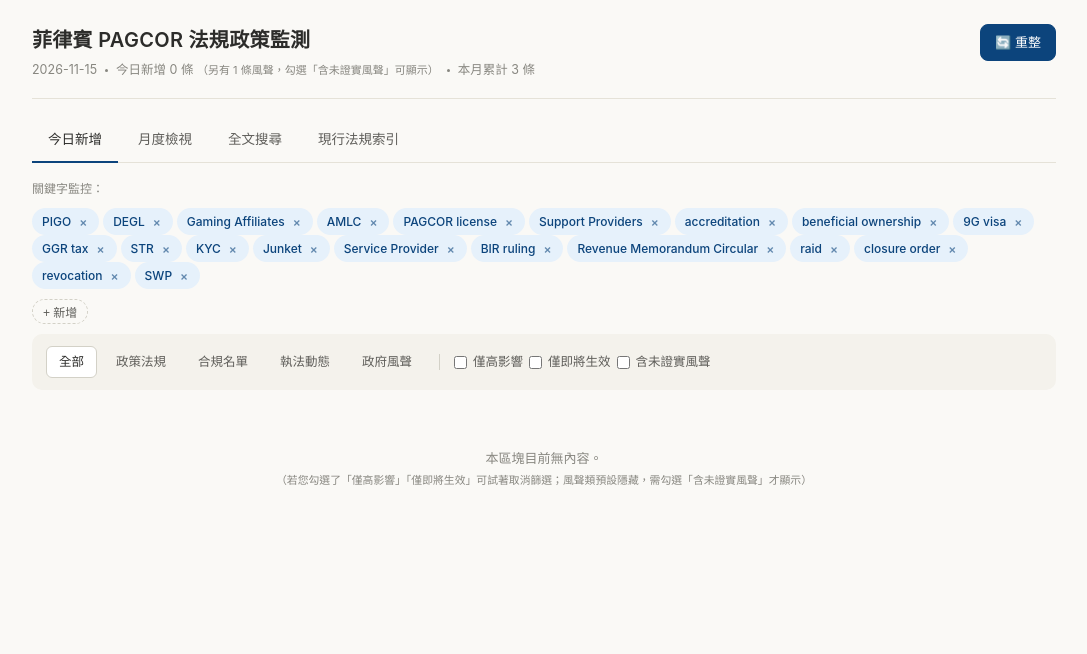
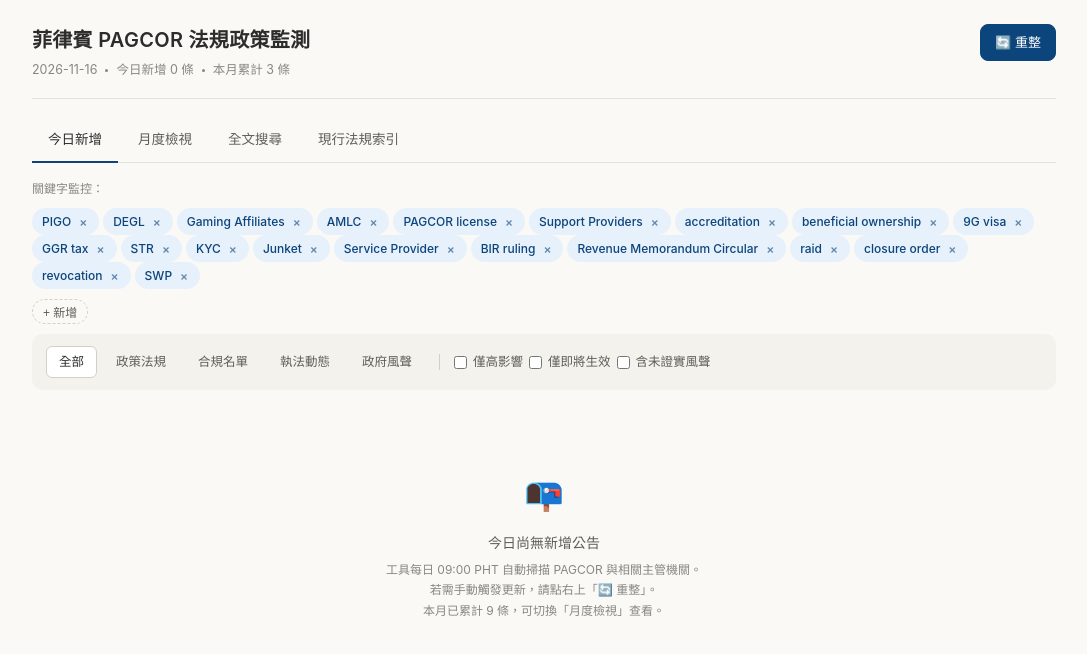
Before and after one commit to yu-uu00/Regulatory-and-Policy-Monitoring-for-PAGCOR-PH, a plain HTML site: page index.html in a window 1280 px wide. Shown: the whole page, without its empty margins (96-1183 px from the left). Drawn offline with Linux system fonts and the light colour scheme.

Commit message:
Daily update 2026-11-16

```diff
--- a/index.html
+++ b/index.html
@@ -2890,8 +2890,9 @@ const ACTIVE_LAWS = [
     {title_zh:"✅ 最高法院POGO資產民事沒收規則（已生效，2026-08-24 起）",title_en:"SC Rule on the Civil Forfeiture of POGO-Related Assets (A.M. No. 25-11-29-SC, Effective Aug 24)",effective_date:"2026-08-24（已生效）",cited_card:"20260812-001",areas:["enforcement","corporate_structure"]}
   ]}
 ];
-const TODAY = "2026-11-15";
+const TODAY = "2026-11-16";
 const CURRENT_MONTH = "2026-11";
+// 2026-11-16 輕量掃描（涵蓋11/15-11/16）：本次無新增卡片。掃描PAGCOR/AMLC/BIR/BI/SEC/DOF/DOJ/DICT-NPC-CICC/DOLE/BSP/PNP-NBI-PAOCC/CEZA-APECO-AFAB/Senate-House/Supreme Court及AGB/GGRAsia/IAG(asgam.com)/Inquirer/Rappler/Manila Bulletin/BusinessWorld/Tribune/PNA等來源；候選項目查證後排除：Inquirer「6 foreigners face deportation over alleged online fraud, gambling」屬既有卡片；DZRH「NBI nabs 234 in largest anti-POGO operations of 2026」及NBI傳喚三寶顏西布加官員屬既有卡片；BI遣返115人屬既有20261107-001；PTV「PNP: 1,245 nabbed in e-sabong crackdown」為2023-08舊聞；PAGCOR Q3營收下滑（Rappler/asgam/iGaming Expert）屬既有20261109-001；PAGCOR 12月推出牌照驗證App屬既有卡片；參眾院博彩廣告禁令/線上博彩禁令法案搜尋結果均為舊聞；igamingexpert/GGRAsia/Rappler原文無法讀取（4xx）；BusinessWorld 11/05 CoA稱PAGCOR相關網站接受境外投注（bworldonline.com/the-nation/2026/11/05/791855），原文及Magzter版本仍無法讀取、待確認；未發現11/15-11/16新的PAGCOR/AMLC/BIR/SEC/BSP/BI博彩相關文件、議會動態或執法行動
 // 2026-11-15 輕量掃描（涵蓋11/14-11/15）：新增1張卡片（PAGCOR就疑似NDRP限制入場名單外洩發布公告、稱暫無新入侵證據，Focus Gaming News 11/13，20261115-001，核實前次待確認項目）。掃描PAGCOR/AMLC/BIR/BI/SEC/DOF/DOJ/DICT-NPC-CICC/DOLE/BSP/PNP-NBI-PAOCC/CEZA-APECO-AFAB/Senate-House/Supreme Court及AGB/GGRAsia/IAG(asgam.com)/Inquirer/Philstar/Manila Times/BusinessWorld/Tribune/PNA等來源；iGaming Expert/iGaming Express NDRP報導原文仍無法讀取，改以Focus Gaming News核實；候選項目查證後排除：AGB菲律賓頁最新稿仍為11/07；Atong Ang Interpol紅色通緝為2026-04/05舊聞；Inquirer「Flawed, PAOCC says of Manila Pogo hub raid」研判為2024舊聞；BI遣返115人屬既有20261107-001；DOF線上博彩excise tax屬既有20261110-002；Tribune 11/12 PNP尋找緬甸詐騙據點受困菲人屬海外詐騙非博彩監理；BSP電子錢包、參眾院博彩法案搜尋結果均為舊聞；BusinessWorld 11/05 CoA稱PAGCOR相關網站接受境外投注，原文仍未取得、待確認；未發現11/14-11/15新的AMLC/BIR/SEC/BSP/BI博彩相關文件、議會動態或執法行動
 // 2026-11-14 輕量掃描（涵蓋11/13-11/14）：本次無新增卡片。掃描PAGCOR/AMLC/BIR/BI/SEC/DOF/DOJ/DICT-NPC-CICC/DOLE/BSP/PNP-NBI-PAOCC/CEZA-APECO-AFAB/Senate-House/Supreme Court及AGB/GGRAsia/IAG(asgam.com)/Inquirer/Rappler/Manila Bulletin/Manila Times/BusinessWorld/Tribune/PNA等來源；候選項目查證後排除：focusgn「Philippine bettors demand NBI probe into unpaid jackpots」（8名玩家就線上平台Lucky Spin未付PHP40-50億彩金向NBI陳情，無案號、平台未具名）發布於11/02且非本次範圍；astig.ph P433M彩金NBI投訴為2026-09-30舊聞；Manila Times 11/13 Casino Plus與Evolution合作屬企業新聞；DZRH馬卡蒂POGO據點5女被捕屬既有10月事件；BI遣返115人屬既有20261107-001；Q3 GGR報導屬既有20261109-001；BSP電子錢包博彩管制、參院AML法案搜尋結果均為舊聞；BusinessWorld 11/05 CoA稱PAGCOR相關網站接受境外投注，原文仍未取得、待確認；未發現11/13-11/14新的PAGCOR/AMLC/BIR/SEC/BSP/BI博彩相關文件、議會動態或執法行動
 // 2026-11-13 輕量掃描（涵蓋11/12-11/13，另補錄前次漏收2則）：新增2張卡片（NPC證實收到PAGCOR等10機關個資外洩通報、NPC Circular No. 16-03，Newsbytes 11/10，20261113-001；參院聽證Hontiveros促DFA阻止游擊式POGO濫用免簽、NBI稱三寶顏西布加291人中87人免簽入境，Journal News 11/07，20261113-002）。掃描PAGCOR/AMLC/BIR/BI/SEC/DOF/DOJ/DICT-NPC-CICC/DOLE/BSP/PNP-NBI-CIDG-PAOCC/CEZA-APECO-AFAB/Senate-House/Supreme Court及AGB/GGRAsia/IAG(asgam.com)/Inquirer/Rappler/Manila Bulletin/Manila Times/BusinessWorld/PNA等來源；候選項目查證後排除：iGaming Expert「PAGCOR warns public after alleged restricted persons leak」及Daily Dark Web X貼文（疑似NDRP再度外洩）原文均無法讀取、待確認；GMA 11/07 BI逮捕台籍詐騙及韓籍遠端百家樂junket通緝犯屬外籍通緝犯遣返個案；SCMP「Philippines thought Pogos were gone」屬專題且無法讀取；DICT研議封鎖Telegram為2026-02舊聞；BusinessWorld 11/05 CoA稱PAGCOR相關網站接受境外投注，原文仍未取得、待確認；未發現11/12-11/13新的PAGCOR/AMLC/BIR/SEC/BSP/BI博彩相關文件或執法行動
```
